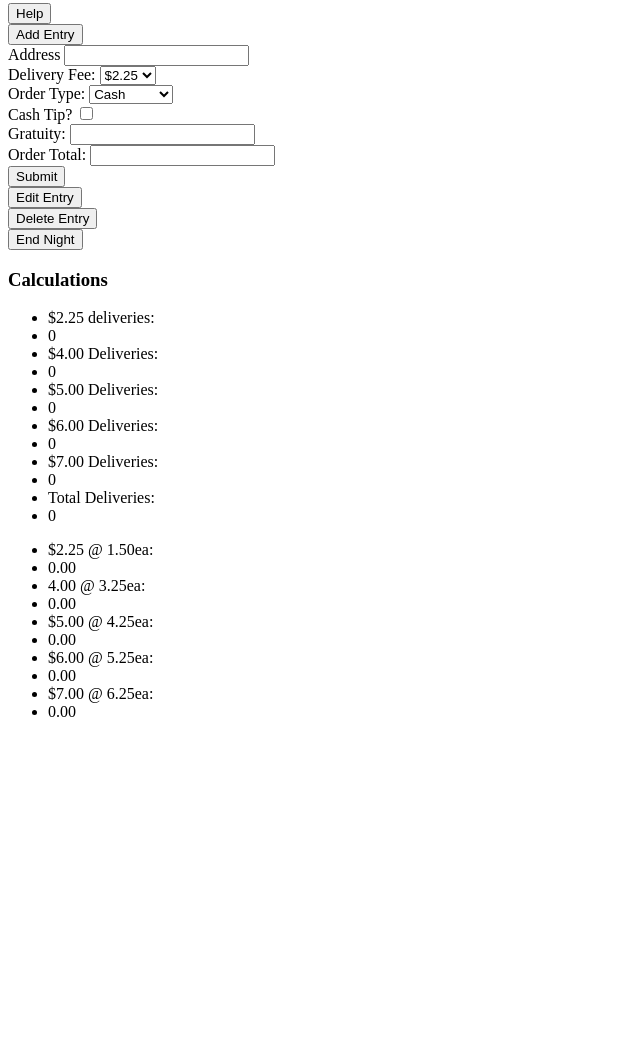
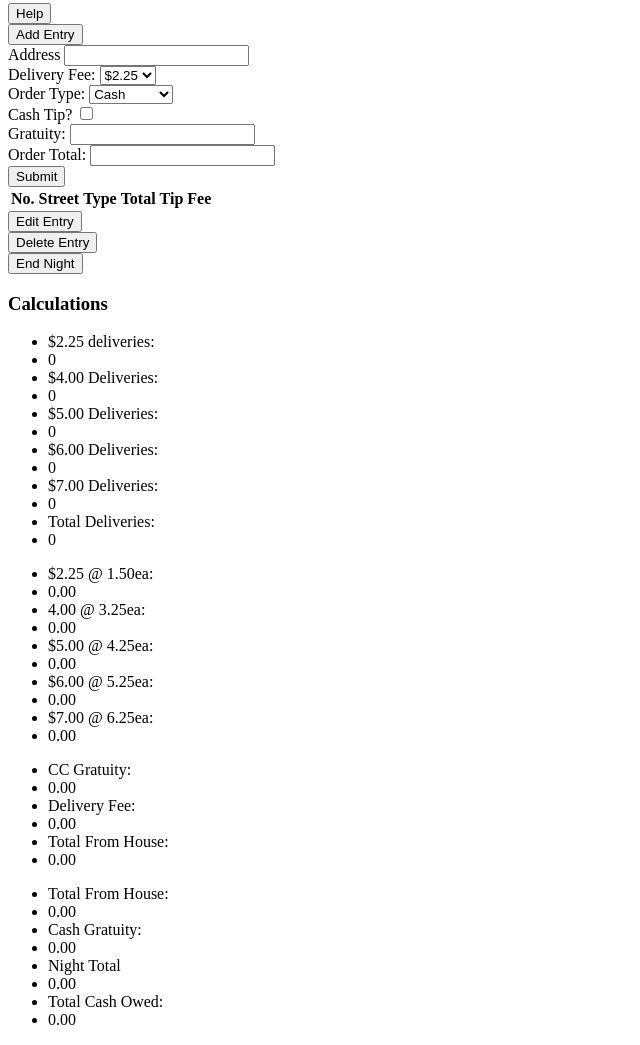
Before and after one commit to HeathBenn/DeliveryTracker2, a plain HTML site: page index.html in a window 1280 px wide. Shown: the part 77-1122 px from the top of the page, without its empty margins (0-640 px from the left). Before the commit the page ends 814 px from the top, so only its background shows below. Drawn offline with Linux system fonts and the light colour scheme.

Commit message:
finished html started javaScript

```diff
--- /dev/null
+++ b/assets/JS/script.js
@@ -0,0 +1,7 @@
+
+const address = document.getElementById('address');
+const deliveryFee = document.getElementById('deliveryFee');
+const orderType = document.getElementById('orderType');
+const cashTip = document.getElementById('cashTip');
+const gratuity = document.getElementById('gratuity');
+const orderTotal = document.getElementById('orderTotal');
--- a/index.html
+++ b/index.html
@@ -54,6 +54,19 @@
             </div>
         </form>
         <div>
+            <table>
+                <tr>
+                    <th>No.</th>
+                    <th>Street</th>
+                    <th>Type</th>
+                    <th>Total</th>
+                    <th>Tip</th>
+                    <th>Fee</th>
+                </tr>
+            </table>
+        </div>
+
+        <div>
             <button id="editEntry" type="button">Edit Entry</button>
         </div>
         <div>
@@ -95,5 +108,28 @@
                 <li class="thirdColumn">0.00</li>
             </ul>
         </div>
+        <div>
+            <ul>
+                <li>CC Gratuity:</li>
+                <li class="thirdColumn">0.00</li>
+                <li>Delivery Fee:</li>
+                <li class="thirdColumn">0.00</li>
+                <li>Total From House:</li>
+                <li class="thirdColumn">0.00</li>
+            </ul>
+        </div>
+        <div>
+            <ul>
+                <li>Total From House:</li>
+                <li class="thirdColumn">0.00</li>
+                <li>Cash Gratuity:</li>
+                <li class="thirdColumn">0.00</li>
+                <li>Night Total</li>
+                <li class="thirdColumn">0.00</li>
+                <li>Total Cash Owed:</li>
+                <li class="thirdColumn">0.00</li>
+            </ul>
+        </div>
+        <script src="./assets/JS/script.js"></script>
     </body>
 </html>
```
